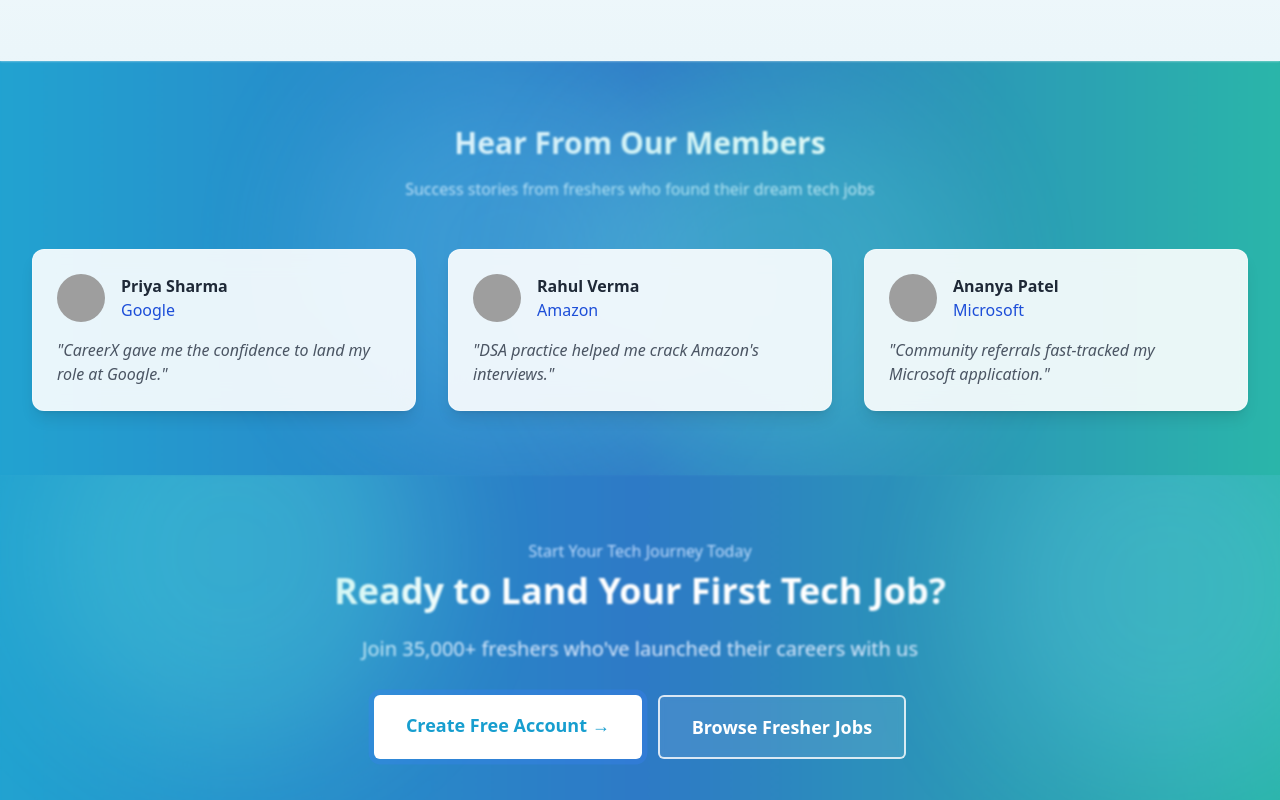
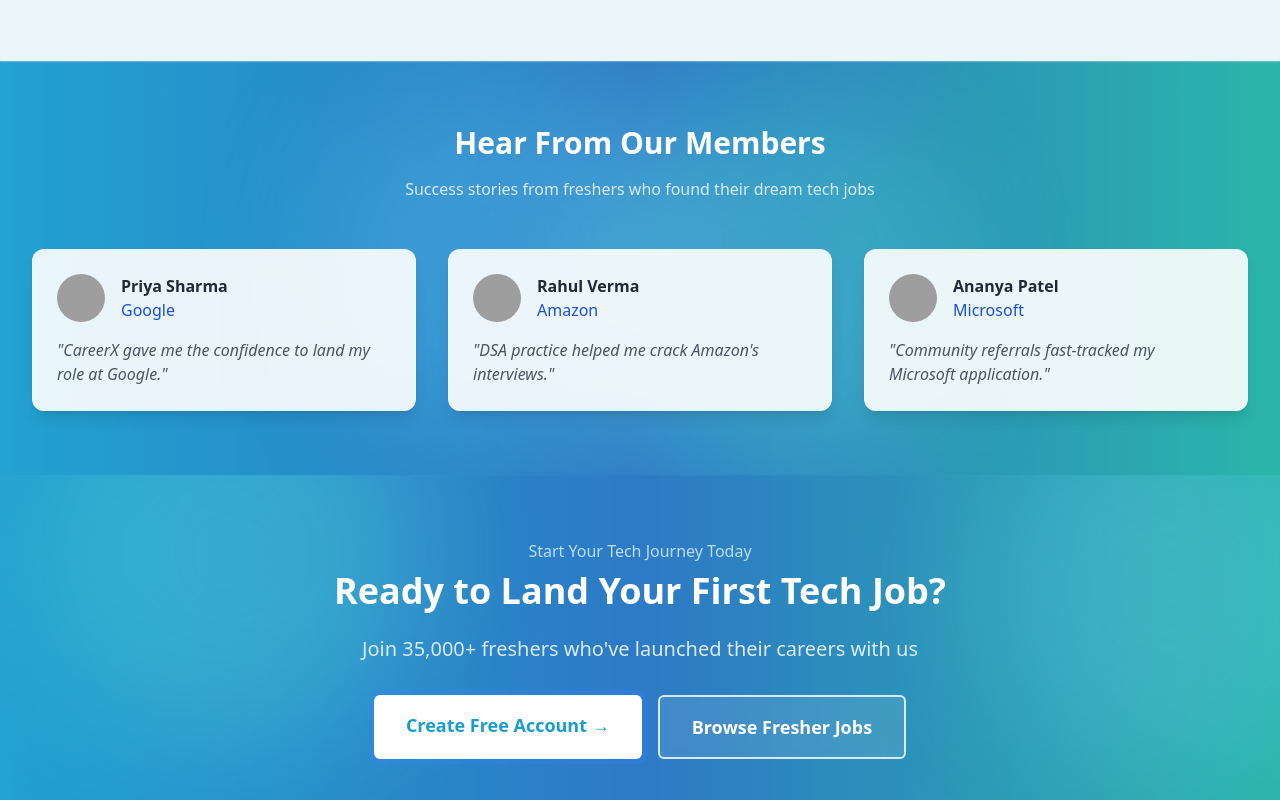
Before and after one commit to BitHiveTechnologies/X_Career-Website, a Next.js app: page / in a window 1280 px wide. Shown: the part 2700-3500 px from the top of the page. Built offline with nearby package versions, Linux system fonts and the light colour scheme; grey boxes are pictures that could not be loaded.

Commit message:
remove the color background from here and keep it white with some gradient background color effect similar to "join 35000 tech freshers section"

```diff
--- a/app/page.tsx
+++ b/app/page.tsx
@@ -1113,7 +1113,10 @@ export default function Page() {
                         className="absolute inset-0 bg-white/5 backdrop-blur-[1px]"
                         data-oid="0w5:hzx"
                     ></div>
-                    <div className="max-w-7xl mx-auto px-4 sm:px-6 lg:px-8" data-oid="7e2z3wp">
+                    <div
+                        className="max-w-7xl mx-auto px-4 sm:px-6 lg:px-8 relative z-10"
+                        data-oid="7e2z3wp"
+                    >
                         <div className="text-center mb-12" data-oid="l4:akv4">
                             <h2 className="text-3xl font-bold mb-4" data-oid="jf3hcyv">
                                 Hear From Our Members
@@ -1181,7 +1184,7 @@ export default function Page() {
                         data-oid="rf0mk:4"
                     ></div>
                     <div
-                        className="max-w-4xl mx-auto px-4 sm:px-6 lg:px-8 text-center"
+                        className="max-w-4xl mx-auto px-4 sm:px-6 lg:px-8 text-center relative z-10"
                         data-oid="509st6h"
                     >
                         <p className="text-blue-200 mb-2" data-oid="jf3ctzo">
```
